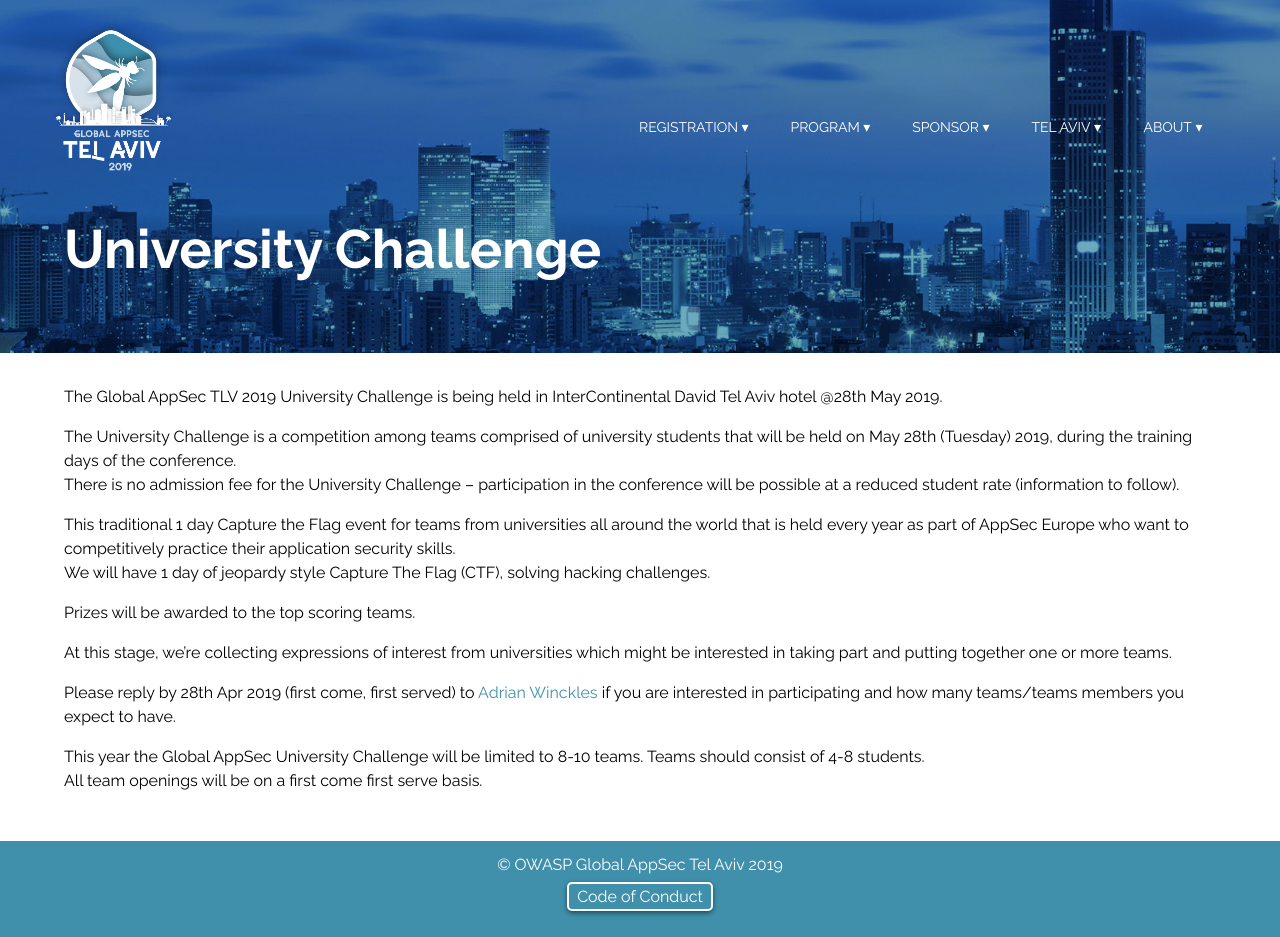
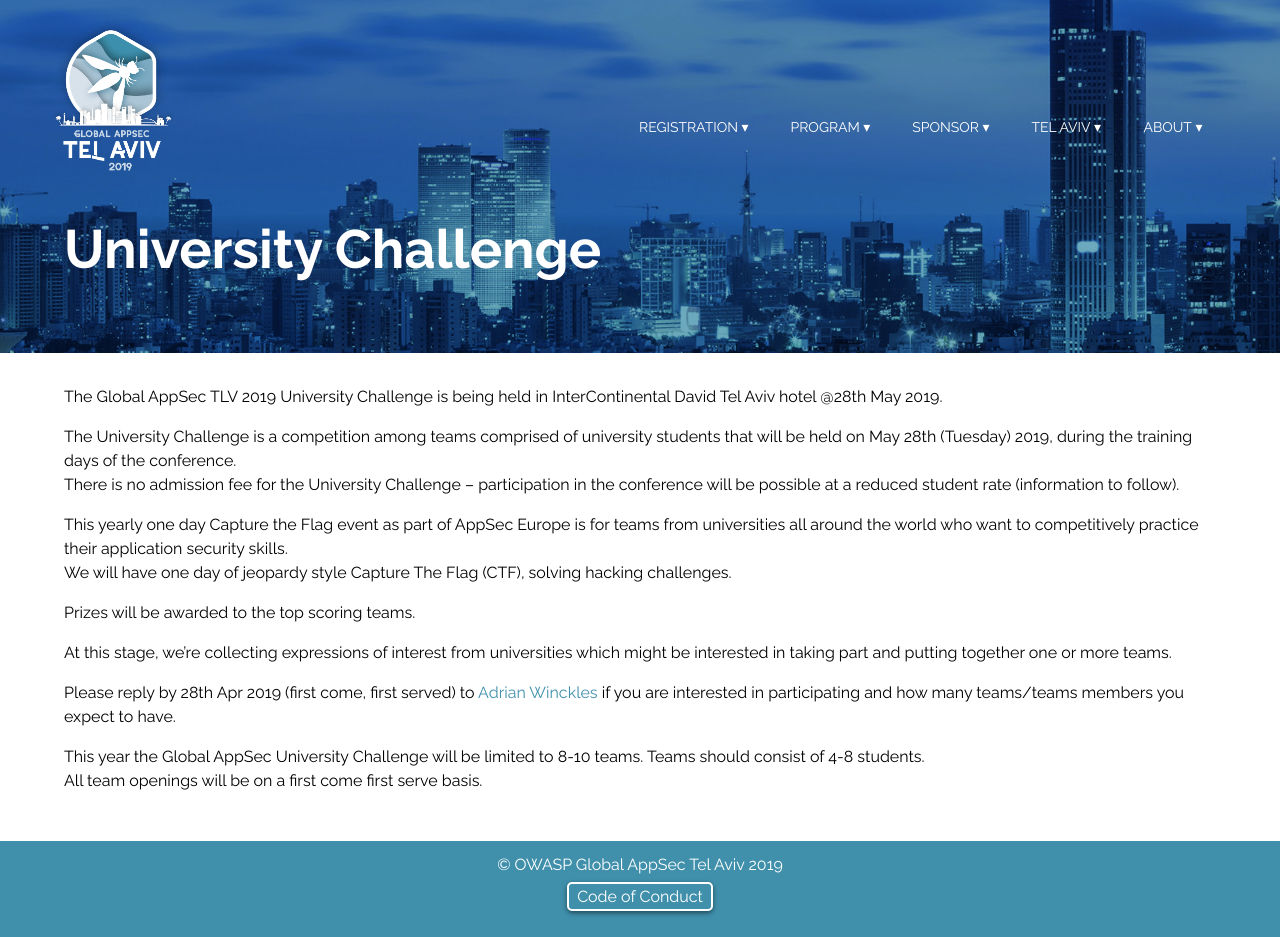
Before and after one commit to OWASP/AppSecTLV2019, a Jekyll site: the page built from program/university-challenge.md, in a window 1280 px wide. Built offline with Jekyll 4.4.1, drawn with Linux system fonts in a browser that asks for light colours.

Commit message:
update grammar

```diff
--- a/program/university-challenge.md
+++ b/program/university-challenge.md
@@ -6,7 +6,7 @@
 
 The University Challenge is a competition among teams comprised of university students that will be held on May 28th (Tuesday) 2019, during the training days of the conference. <br>There is no admission fee for the University Challenge – participation in the conference will be possible at a reduced student rate (information to follow).
 
-This traditional 1 day Capture the Flag event for teams from universities all around the world that is held every year as part of AppSec Europe who want to competitively practice their application security skills. <br>We will have 1 day of jeopardy style Capture The Flag (CTF), solving hacking challenges.
+This yearly one day Capture the Flag event as part of AppSec Europe is for teams from universities all around the world who want to competitively practice their application security skills. <br>We will have one day of jeopardy style Capture The Flag (CTF), solving hacking challenges.
 
 Prizes will be awarded to the top scoring teams.
 
```
